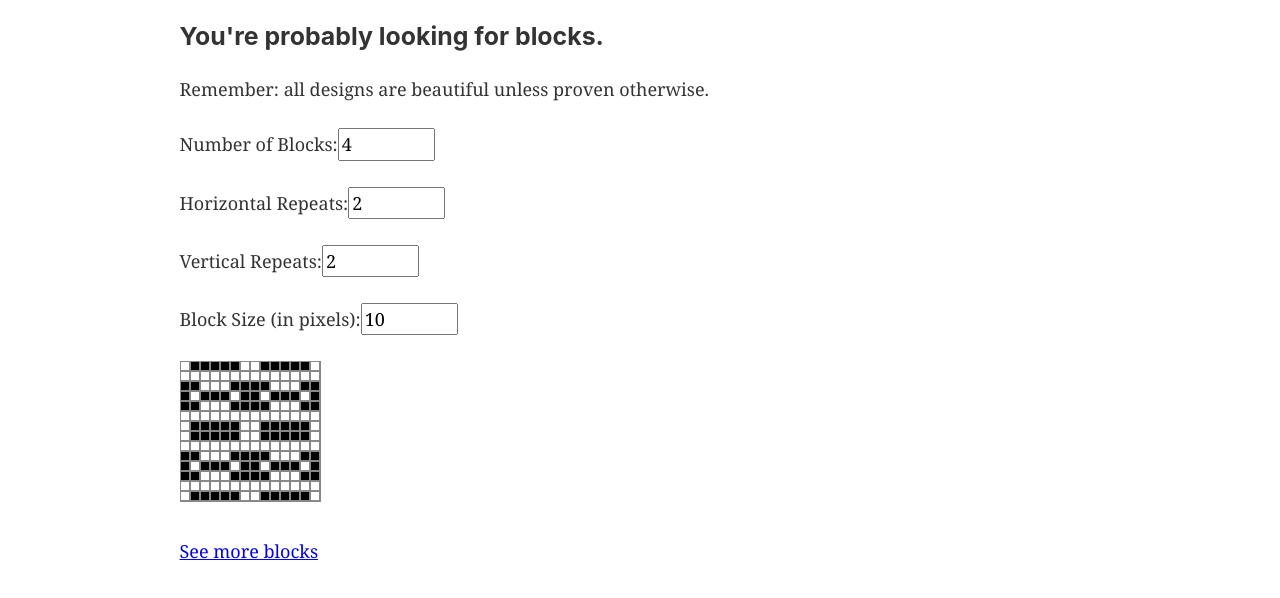
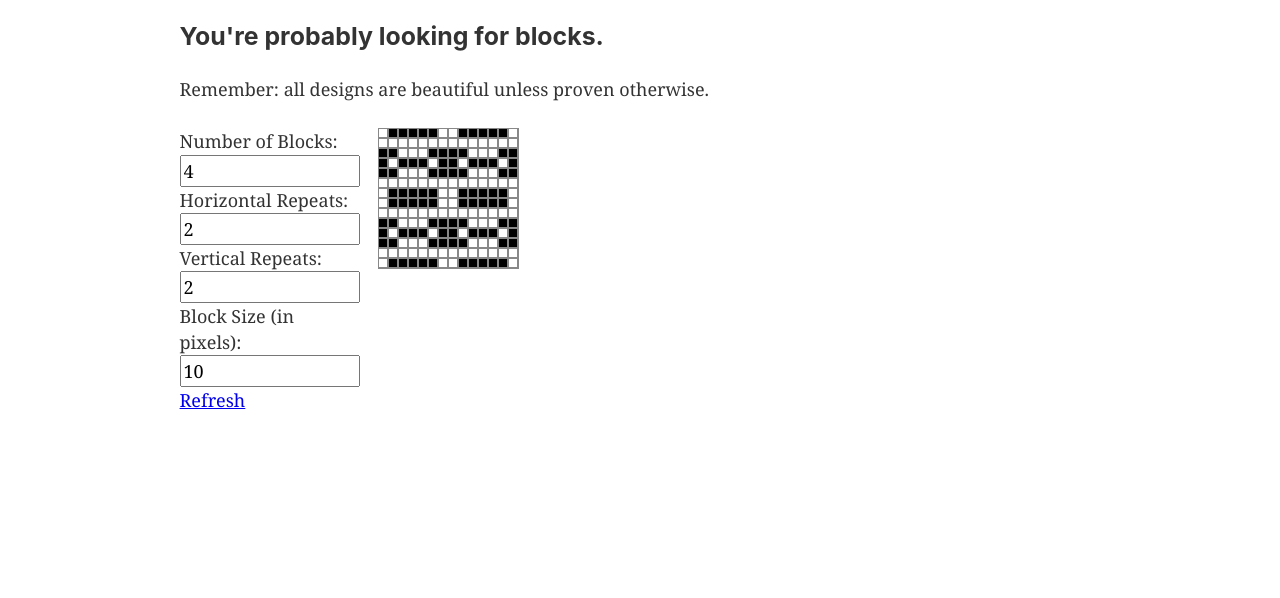
Before and after one commit to ggggbbybby/blocks-exaltation, a Gatsby site: page /blocks in a window 1280 px wide. Shown: the part 100-698 px from the top of the page. Built offline with nearby package versions, Linux system fonts and the light colour scheme; Gatsby itself is replaced by a stand-in of ours.

Commit message:
layout tweaks

```diff
--- a/src/components/blocks.js
+++ b/src/components/blocks.js
@@ -1,5 +1,6 @@
 import React from 'react'
 import _ from 'lodash'
+import { Link } from 'gatsby'
 
 const mirror = array => array.slice().concat(array.reverse().slice(1));
 const repeat = (array, times) => _.flatten(Array(times).fill(array));
@@ -48,57 +49,58 @@ class Blocks extends React.Component {
 
   render() {
     return (
-      <div>
-        <p>
+      <div style={{ display: "flex" }}>
+        <form style={{ minWidth: "11em", paddingRight: "1em" }}>
           <label>
             Number of Blocks:
-
-        <input
+          <input
               type="number"
+              style={{ width: "100%" }}
               value={this.state.count}
               min={2}
               max={10}
-              onChange={event => this.setState({...this.state, count: parseInt(event.target.value) })} />
+              onChange={event => this.setState({ ...this.state, count: parseInt(event.target.value) })} />
           </label>
-        </p>
 
-        <p>
-          <label>
+          <label >
             Horizontal Repeats:
             <input
               type="number"
+              style={{ width: "100%" }}
               value={this.state.hrepeat}
               min={1}
               max={10}
-              onChange={event => this.setState({...this.state, hrepeat: parseInt(event.target.value)})} />
+              onChange={event => this.setState({ ...this.state, hrepeat: parseInt(event.target.value) })} />
           </label>
-        </p>
 
-        <p>
-          <label>
+          <label >
             Vertical Repeats:
             <input
               type="number"
+              style={{ width: "100%" }}
               value={this.state.vrepeat}
               min={1}
               max={10}
-              onChange={event => this.setState({...this.state, vrepeat: parseInt(event.target.value)})} />
+              onChange={event => this.setState({ ...this.state, vrepeat: parseInt(event.target.value) })} />
           </label>
-        </p>
-
-        <p>
-          <label>
+          <label >
             Block Size (in pixels):
             <input
               type="number"
+              style={{ width: "100%" }}
               value={this.state.block_size}
               min={5}
               max={25}
               step={5}
-              onChange={event => this.setState({...this.state, block_size: parseInt(event.target.value)})} />
+              onChange={event => this.setState({ ...this.state, block_size: parseInt(event.target.value) })} />
           </label>
-        </p>
-        <Swatch {...this.state}/>
+
+          <Link to="/blocks/">Refresh</Link>
+        </form>
+        <div style={{ flex: "1" }}>
+          <Swatch {...this.state} />
+        </div>
+
       </div>);
   }
 }
--- a/src/pages/blocks.js
+++ b/src/pages/blocks.js
@@ -5,16 +5,15 @@ import Layout from '../components/layout'
 import Blocks from '../components/blocks'
 import SEO from '../components/seo'
 
-const BlocksPage = ({count = 4}) => (
+const BlocksPage = ({ count = 4 }) => (
   <Layout>
-    <SEO title="Home" keywords={[`gatsby`, `application`, `react`]} />
+    <SEO title="Blocks" keywords={[`gatsby`, `application`, `react`]} />
     <h3>You're probably looking for blocks.</h3>
     <p>Remember: all designs are beautiful unless proven otherwise.</p>
 
     <div style={{ maxWidth: `300px`, marginBottom: `1.45rem` }}>
-      <Blocks count={count}/>
+      <Blocks count={count} />
     </div>
-    <Link to="/blocks/">See more blocks</Link>
   </Layout>
 )
 
```
